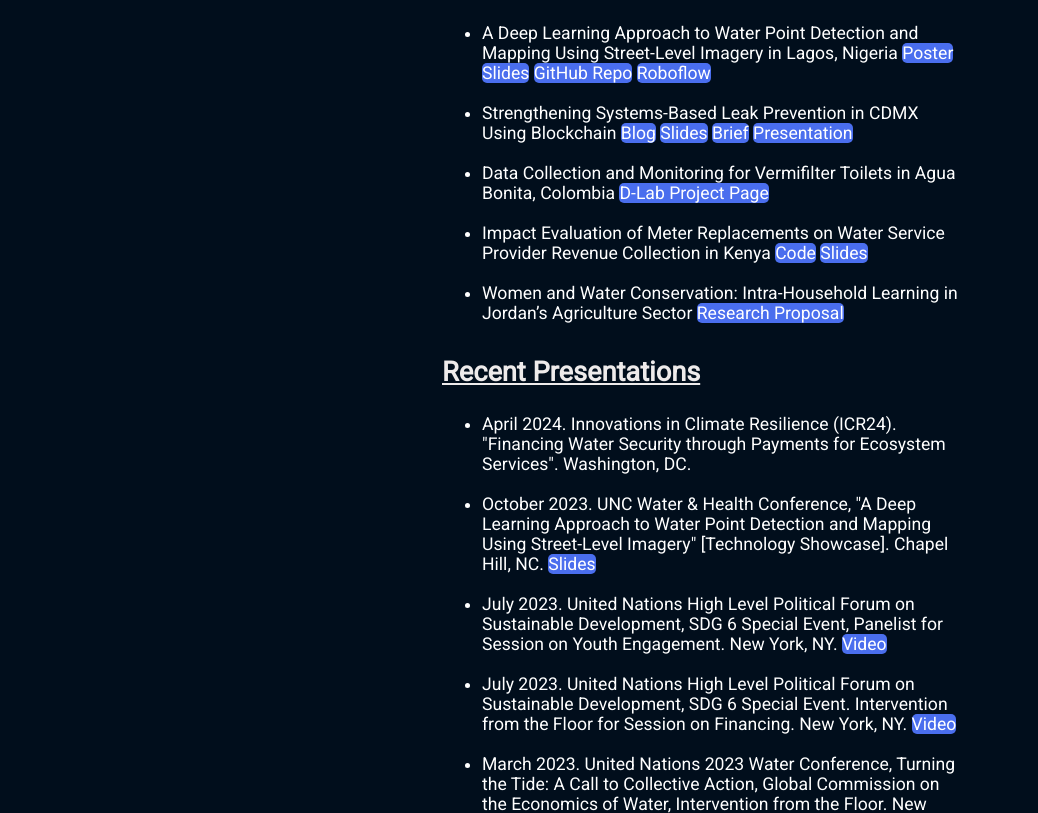
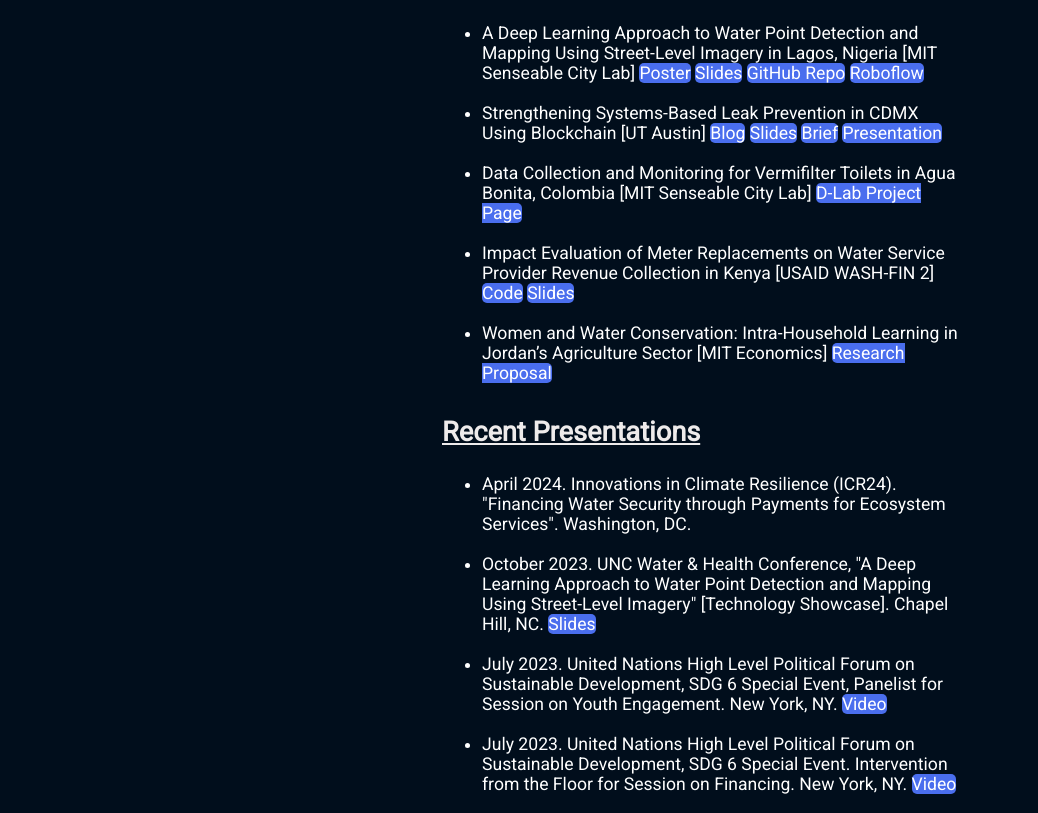
Before and after one commit to neildpatel/neildpatel.github.io, a plain HTML site: page index.html in a window 1280 px wide. Shown: the part 922-1735 px from the top of the page, without its empty margins (198-1236 px from the left). Drawn offline with Linux system fonts and the light colour scheme.

Commit message:
Update index.html

```diff
--- a/index.html
+++ b/index.html
@@ -40,11 +40,11 @@
                 <h2>Projects</h2>
             <p>My research primarily focuses on the use of geospatial AI to improve water security and access in urban areas. I was a research affiliate with the MIT <a href="https://senseable.mit.edu/">Senseable City Lab</a> and <a href="https://d-lab.mit.edu/">MIT D-Lab</a>, working on projects ranging from designing a sensor system to monitor vermifilter wastewater treatment systems in rural Colombia to developing deep learning models trained to detect and geo-reference water points using street-level imagery in Lagos. You can learn more about my projects on this page.
                 <ul>
-                    <li> A Deep Learning Approach to Water Point Detection and Mapping Using Street-Level Imagery in Lagos, Nigeria <a href="files/Patel_UNC_Poster.pdf" class="button">Poster</a> <a href="files/UNC Tech Showcase.pdf" class="button">Slides</a> <a href="https://github.com/neildpatel/waterpointdetections" class="button">GitHub Repo</a> <a href="https://universe.roboflow.com/neil-patel/lagos-water-point-detections/dataset/3" class="button">Roboflow</a></li>
-                    <li> Strengthening Systems-Based Leak Prevention in CDMX Using Blockchain <a href="https://watersciencepolicy.com/article/strengthening-systemsbased-leak-prevention-in-ciudad-de-mxico-through-blockchain--1091c7aab398?language=English" class="button">Blog</a> <a href="files/IFAT Eurasia – Blockchain CDMX.pdf" class="button">Slides</a> <a href="https://youthforwater.org/app/uploads/2021/05/WYPW_Innovation-for-Water_GA-2021.pdf" class="button">Brief</a> <a href="https://youtu.be/tNmJsG2Y5Do?si=6D2NuRCsWgjlCKdT&t=2121" class="button">Presentation</a>
-                    <li> Data Collection and Monitoring for Vermifilter Toilets in Agua Bonita, Colombia <a href="https://d-lab.mit.edu/academics/student-projects-presentations/data-collection-and-monitoring-vermifilter-toilets" class="button"> D-Lab Project Page </a></li>
-                    <li> Impact Evaluation of Meter Replacements on Water Service Provider Revenue Collection in Kenya <a href="https://github.com/neildpatel/kenyameteringimpacteval" class="button">Code</a> <a href=files/WF2_DEDP_Capstone_Patel.pdf" class="button">Slides</a></li>
-                    <li> Women and Water Conservation: Intra-Household Learning in Jordan’s Agriculture Sector <a href="jordan.pdf" class="button"> Research Proposal </a></li>
+                    <li> A Deep Learning Approach to Water Point Detection and Mapping Using Street-Level Imagery in Lagos, Nigeria [MIT Senseable City Lab] <a href="files/Patel_UNC_Poster.pdf" class="button">Poster</a> <a href="files/UNC Tech Showcase.pdf" class="button">Slides</a> <a href="https://github.com/neildpatel/waterpointdetections" class="button">GitHub Repo</a> <a href="https://universe.roboflow.com/neil-patel/lagos-water-point-detections/dataset/3" class="button">Roboflow</a></li>
+                    <li> Strengthening Systems-Based Leak Prevention in CDMX Using Blockchain [UT Austin] <a href="https://watersciencepolicy.com/article/strengthening-systemsbased-leak-prevention-in-ciudad-de-mxico-through-blockchain--1091c7aab398?language=English" class="button">Blog</a> <a href="files/IFAT Eurasia – Blockchain CDMX.pdf" class="button">Slides</a> <a href="https://youthforwater.org/app/uploads/2021/05/WYPW_Innovation-for-Water_GA-2021.pdf" class="button">Brief</a> <a href="https://youtu.be/tNmJsG2Y5Do?si=6D2NuRCsWgjlCKdT&t=2121" class="button">Presentation</a>
+                    <li> Data Collection and Monitoring for Vermifilter Toilets in Agua Bonita, Colombia [MIT Senseable City Lab] <a href="https://d-lab.mit.edu/academics/student-projects-presentations/data-collection-and-monitoring-vermifilter-toilets" class="button"> D-Lab Project Page </a></li>
+                    <li> Impact Evaluation of Meter Replacements on Water Service Provider Revenue Collection in Kenya [USAID WASH-FIN 2] <a href="https://github.com/neildpatel/kenyameteringimpacteval" class="button">Code</a> <a href=files/WF2_DEDP_Capstone_Patel.pdf" class="button">Slides</a></li>
+                    <li> Women and Water Conservation: Intra-Household Learning in Jordan’s Agriculture Sector [MIT Economics] <a href="jordan.pdf" class="button"> Research Proposal </a></li>
                 </ul>
             <h2>Recent Presentations</h2>
             <ul>
```
